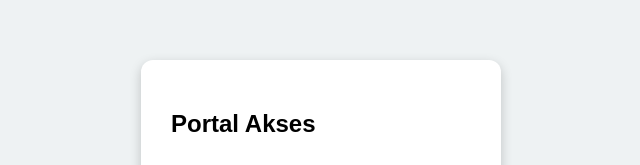
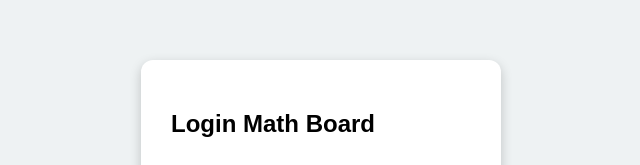
Before and after one commit to justyassir/mathboardTU, a plain HTML site: page index.html in a window 1280 px wide. Shown: the part 202-367 px from the top of the page, without its empty margins (319-959 px from the left). Drawn offline with Linux system fonts and the light colour scheme.

Commit message:
index.html

```diff
--- a/index.html
+++ b/index.html
@@ -48,7 +48,7 @@
 </head>
 <body>
   <div class="login-container">
-    <h2>Portal Akses</h2>
+    <h2>Login Math Board</h2>
     <input type="text" id="username" placeholder="Username" />
     <input type="password" id="password" placeholder="Password" />
     <button onclick="login()">Masuk</button>
```
